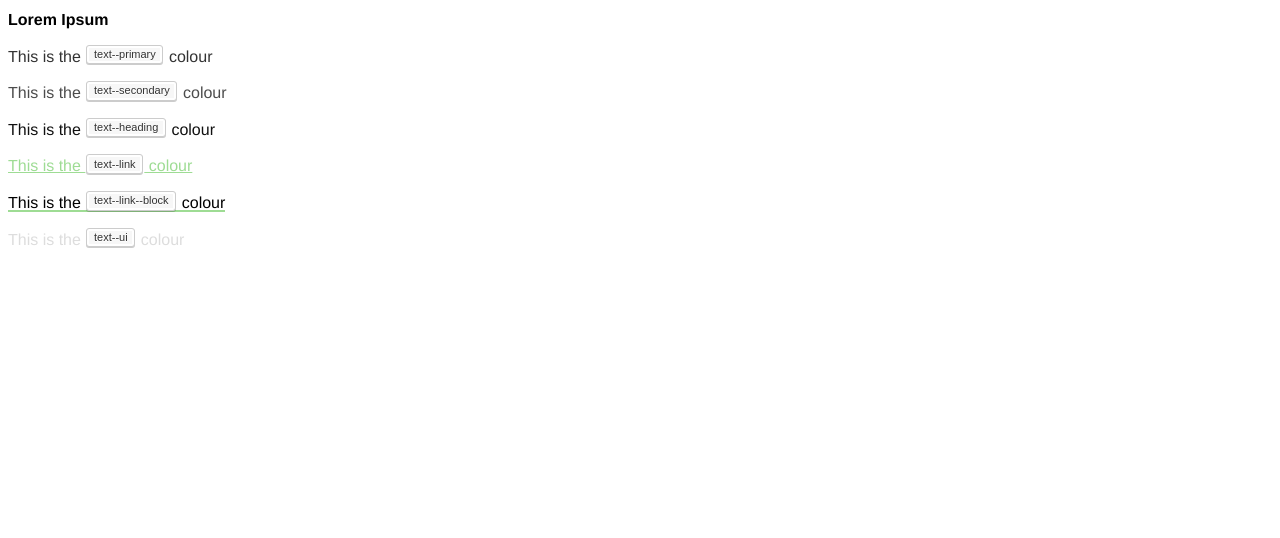
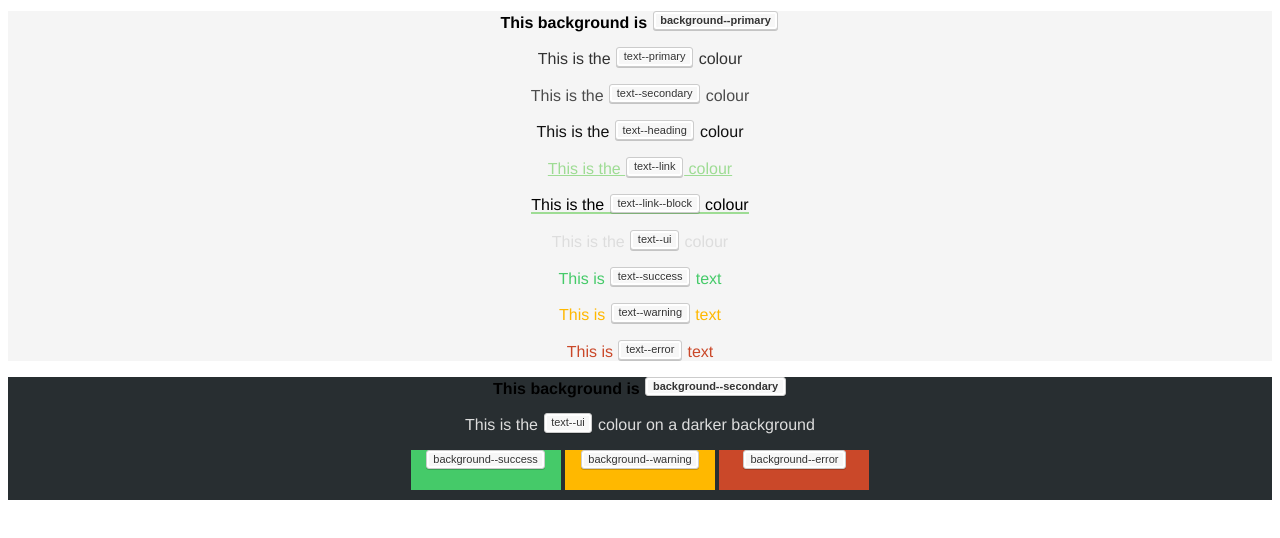
Before and after one commit to sambeevors/emerald, a website: page index.html in a window 1280 px wide. Drawn offline with nearby package versions, Linux system fonts and the light colour scheme; files that its build step writes are made by us from their sources.

Commit message:
backgrounds added

```diff
--- a/index.html
+++ b/index.html
@@ -6,12 +6,34 @@
         <link rel="stylesheet" href="css/emerald.min.css">
     </head>
     <body>
-        <h1>Lorem Ipsum</h1>
+        <div class="div-center">
+            <div class="background--primary">
+                <h1> This background is <kbd>background--primary</kbd></h1>
                 <p class="text--primary"> This is the <kbd>text--primary</kbd> colour </p>
                 <p class="text--secondary"> This is the <kbd>text--secondary</kbd> colour </p>
                 <p class="text--heading"> This is the <kbd>text--heading</kbd> colour </p>
                 <p class="text--primary"> <a href="http://www.google.com" class="text--link">This is the <kbd>text--link</kbd> colour</a></p>
                 <p class="text--primary"> <a href="http://www.google.com" class="text--link--block">This is the <kbd>text--link--block</kbd> colour</a> </p>
                 <p class="text--ui"> This is the <kbd>text--ui</kbd> colour </p>
+                <p class="text--success"> This is <kbd>text--success</kbd> text </p>
+                <p class="text--warning"> This is <kbd>text--warning</kbd> text </p>
+                <p class="text--error"> This is <kbd>text--error</kbd> text </p>
+            </div>
+            <div class="background--secondary">
+                <h1> This background is <kbd>background--secondary</kbd></h1>
+                <p class="text--ui"> This is the <kbd>text--ui</kbd> colour on a darker background</p>
+
+
+                <div class="background--success" style="display: inline-block; width: 150px; height: 40px; vertical-align: middle; margin-bottom: 10px;">
+                    <kbd>background--success</kbd>
+                </div>
+                <div class="background--warning" style="display: inline-block; width: 150px; height: 40px; vertical-align: middle; margin-bottom: 10px;">
+                    <kbd>background--warning</kbd>
+                </div>
+                <div class="background--error" style="display: inline-block; width: 150px; height: 40px; vertical-align: middle; margin-bottom: 10px;">
+                    <kbd>background--error</kbd>
+                </div>
+            </div>
+        </div>
     </body>
 </html>
--- /dev/null
+++ b/scss/components/_main.scss
@@ -0,0 +1,3 @@
+.div-center {
+    text-align: center;
+}
--- a/scss/components/_typography.scss
+++ b/scss/components/_typography.scss
@@ -47,4 +47,32 @@ kbd {
     &--ui {
         color: getColor(text, ui);
     }
+
+    &--success {
+        color: getColor(state, success);
+    }
+    &--warning {
+        color: getColor(state, warning);
+    }
+    &--error {
+        color: getColor(state, error);
+    }
 }
+
+.background {
+    &--primary {
+        background: getColor(background, primary);
+    }
+    &--secondary {
+        background: getColor(background, secondary);
+    }
+    &--success {
+        background: getColor(state, success);
+    }
+    &--warning {
+        background: getColor(state, warning);
+    }
+    &--error {
+        background: getColor(state, error);
+    }
+}
--- a/scss/emerald.scss
+++ b/scss/emerald.scss
@@ -4,5 +4,5 @@
 @import 'globals/mixins';
 @import 'globals/variables';
 
-
+@import 'components/main';
 @import 'components/typography';
--- a/scss/globals/_variables.scss
+++ b/scss/globals/_variables.scss
@@ -14,9 +14,8 @@ $colors: (
   ),
 
   background: (
-    "dark":  #282E31,
-    "light": #f5f5f5,
-    "body":  white
+    "secondary":  #282E31,
+    "primary": #f5f5f5
   ),
 
   state: (
```
Lines whose indentation alone changed are shown as unchanged.
